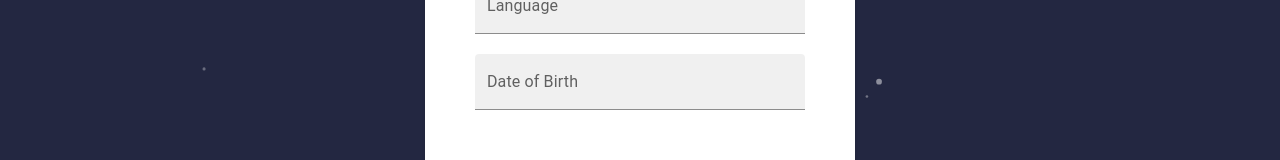
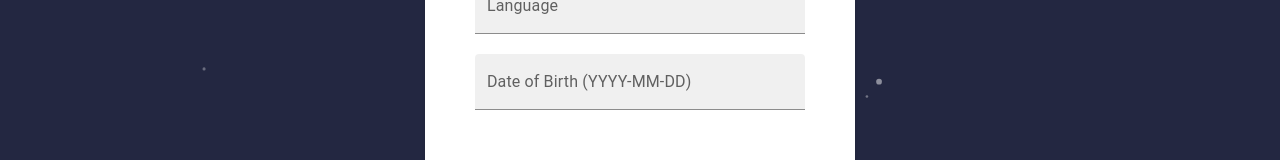
Before and after one commit to pghiasia/cs348-project-group1, a React (Vite) app in the folder app/: page / in a window 1280 px wide. Shown: the part 499-659 px from the top of the page. Built offline with nearby package versions, Linux system fonts and the light colour scheme.

Commit message:
added YYYY-MM-DD label

```diff
--- a/app/src/pages/login.jsx
+++ b/app/src/pages/login.jsx
@@ -152,7 +152,7 @@ function Login() {
             helperText={signupErrorDesc}
           />
           <TextField
-            label="Date of Birth"
+            label="Date of Birth (YYYY-MM-DD)"
             variant="filled"
             placeholder="Enter DOB here.."
             value={dob}
```
